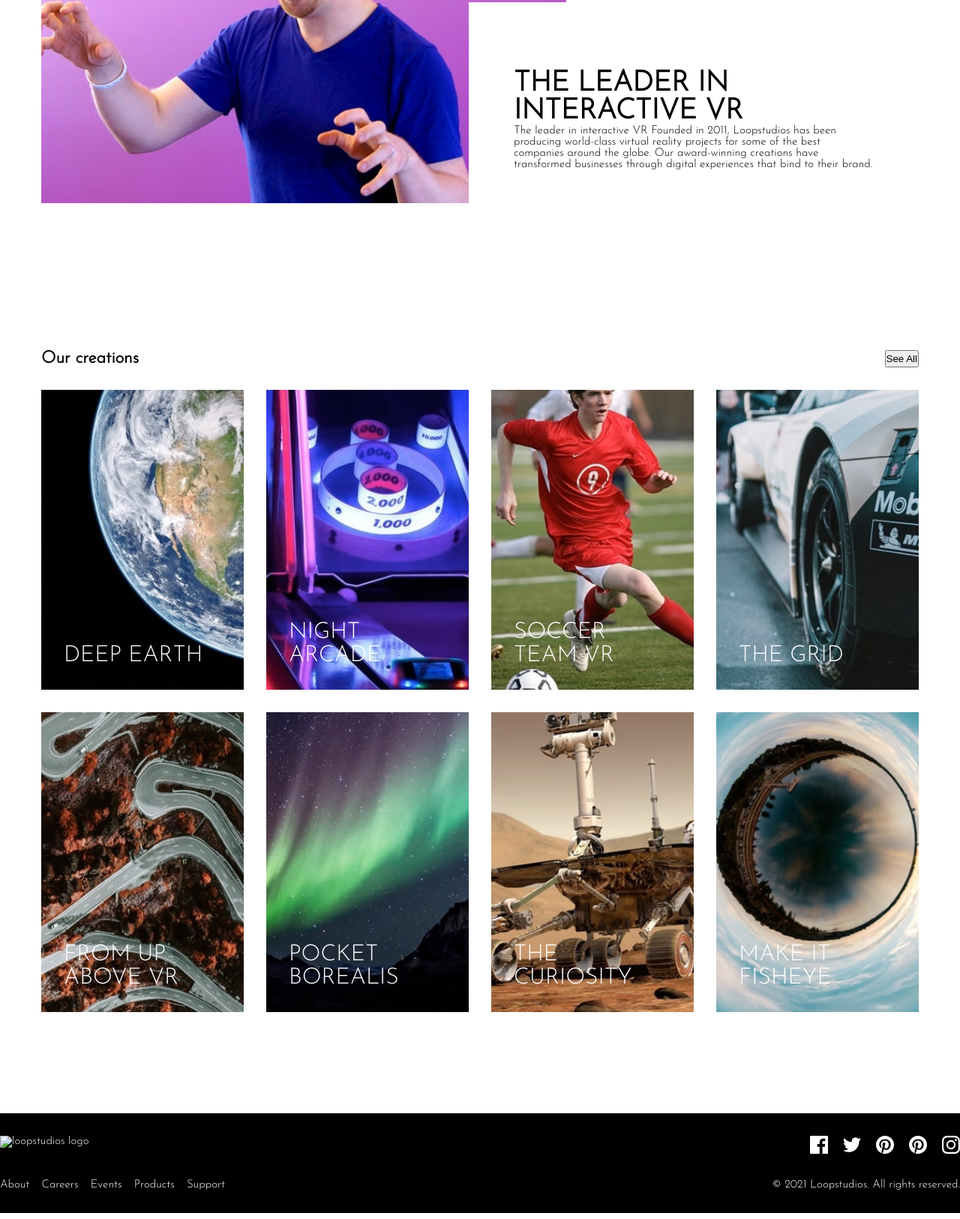
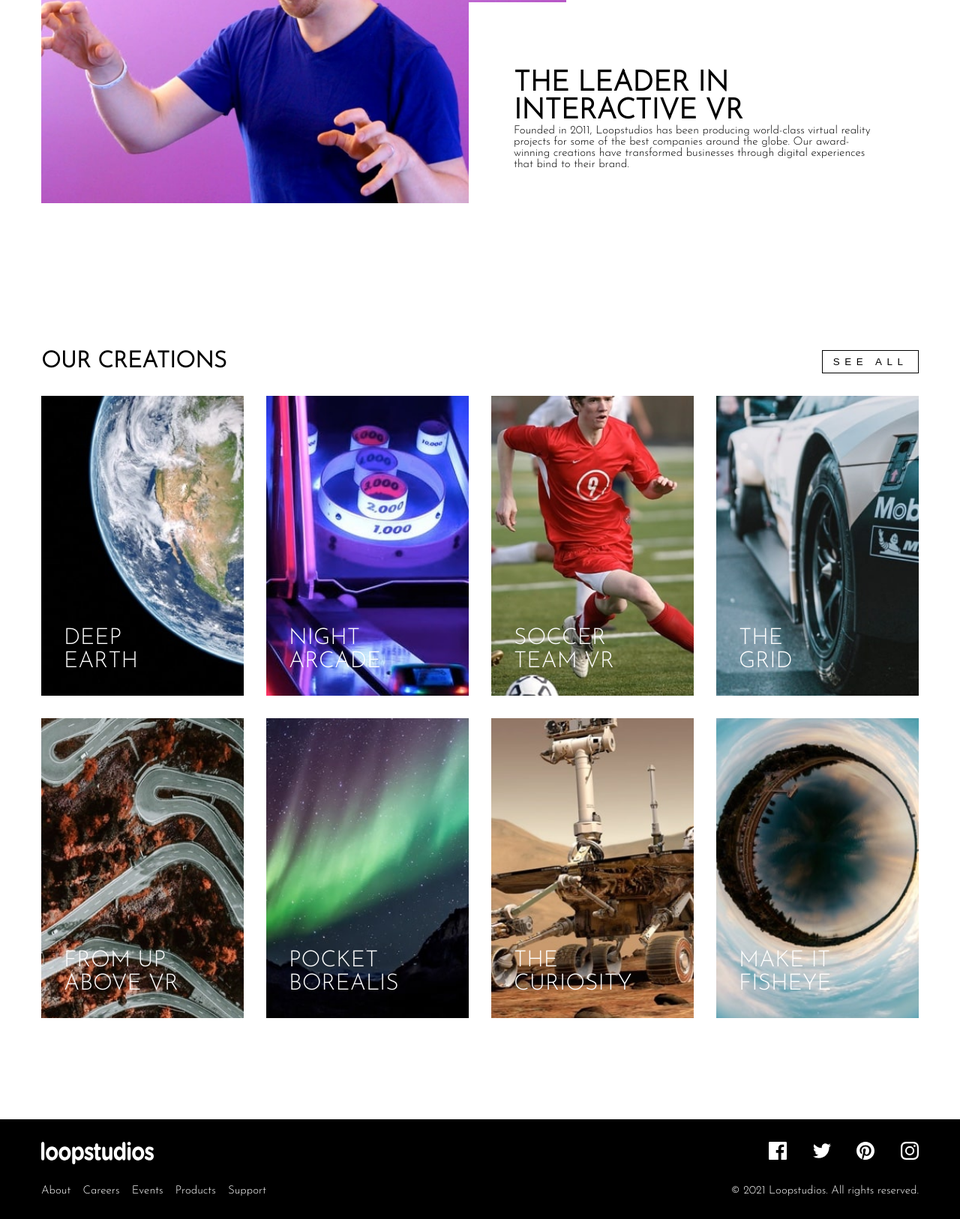
Before and after one commit to Hann0T/frontend-mentor-projects, a plain HTML site: page 1-loopstudios-landing-page-main/index.html in a window 1280 px wide. Shown: the part 828-2454 px from the top of the page at 75% size. Drawn offline with Linux system fonts and the light colour scheme.

Commit message:
Some edited html.

```diff
--- a/1-loopstudios-landing-page-main/index.html
+++ b/1-loopstudios-landing-page-main/index.html
@@ -17,6 +17,7 @@
       href="https://fonts.googleapis.com/css2?family=Alata&family=Josefin+Sans:wght@300&display=swap"
       rel="stylesheet"
     />
+    <script type="text/javascript" src="./index.js" defer></script>
   </head>
   <body>
     <header class="main-header">
@@ -26,7 +27,11 @@
           alt="loopstudios logo"
           class="main-header__logo"
         />
-        <ul class="main-header__list">
+        <div class="main-header__controllers">
+          <span class="main-header__hamburger"></span>
+          <span class="main-header__close hidden"></span>
+        </div>
+        <ul class="main-header__list hidden">
           <li class="main-header__item"><a href="">About</a></li>
           <li class="main-header__item"><a href="">Careers</a></li>
           <li class="main-header__item"><a href="">Events</a></li>
@@ -54,31 +59,75 @@
           interactive VR
         </h2>
         <p class="middle-section__text">
-          The leader in interactive VR Founded in 2011, Loopstudios has been
-          producing world-class virtual reality projects for some of the best
-          companies around the globe. Our award-winning creations have
-          transformed businesses through digital experiences that bind to their
-          brand.
+          Founded in 2011, Loopstudios has been producing world-class virtual
+          reality projects for some of the best companies around the globe. Our
+          award-winning creations have transformed businesses through digital
+          experiences that bind to their brand.
         </p>
       </div>
     </section>
     <section class="creations container">
-      <h2 class="creation__title">Our creations</h2>
-      <button class="creation__button">See All</button>
+      <h2 class="creations__title">Our creations</h2>
+      <button class="creations__button">See All</button>
       <div class="creations__grid">
-        <article class="creations__item"><p>Deep Earth</p></article>
-        <article class="creations__item"><p>Night Arcade</p></article>
-        <article class="creations__item"><p>Soccer team VR</p></article>
-        <article class="creations__item"><p>The Grid</p></article>
-        <article class="creations__item"><p>From Up Above VR</p></article>
-        <article class="creations__item"><p>Pocket Borealis</p></article>
-        <article class="creations__item"><p>The Curiosity</p></article>
-        <article class="creations__item"><p>Make It Fisheye</p></article>
+        <article class="creations__item">
+          <p>
+            Deep <br />
+            Earth
+          </p>
+        </article>
+        <article class="creations__item">
+          <p>
+            Night <br />
+            Arcade
+          </p>
+        </article>
+        <article class="creations__item">
+          <p>
+            Soccer <br />
+            team VR
+          </p>
+        </article>
+        <article class="creations__item">
+          <p>
+            The <br />
+            Grid
+          </p>
+        </article>
+        <article class="creations__item">
+          <p>
+            From Up <br />
+            Above VR
+          </p>
+        </article>
+        <article class="creations__item">
+          <p>
+            Pocket <br />
+            Borealis
+          </p>
+        </article>
+        <article class="creations__item">
+          <p>
+            The <br />
+            Curiosity
+          </p>
+        </article>
+        <article class="creations__item">
+          <p>
+            Make It <br />
+            Fisheye
+          </p>
+        </article>
       </div>
     </section>
     <footer class="main-footer">
+      <div class="container">
         <nav class="main-footer__nav">
-        <img src="./images/" alt="loopstudios logo" class="main-footer__logo" />
+          <img
+            src="./images/logo.svg"
+            alt="loopstudios logo"
+            class="main-footer__logo"
+          />
           <ul class="main-footer__social-media">
             <li class="main-footer__link">
               <a href="https://facebook.com"
@@ -93,14 +142,6 @@
                 ><img
                   src="./images/icon-twitter.svg"
                   alt="twitter"
-                class="social-media__icon"
-            /></a>
-          </li>
-          <li class="main-footer__link">
-            <a href="https://pinterest.com"
-              ><img
-                src="./images/icon-pinterest.svg"
-                alt="pinterest"
                   class="social-media__icon"
               /></a>
             </li>
@@ -144,6 +185,7 @@
             © 2021 Loopstudios. All rights reserved.
           </p>
         </nav>
+      </div>
     </footer>
   </body>
 </html>
```
Lines whose indentation alone changed are shown as unchanged.
